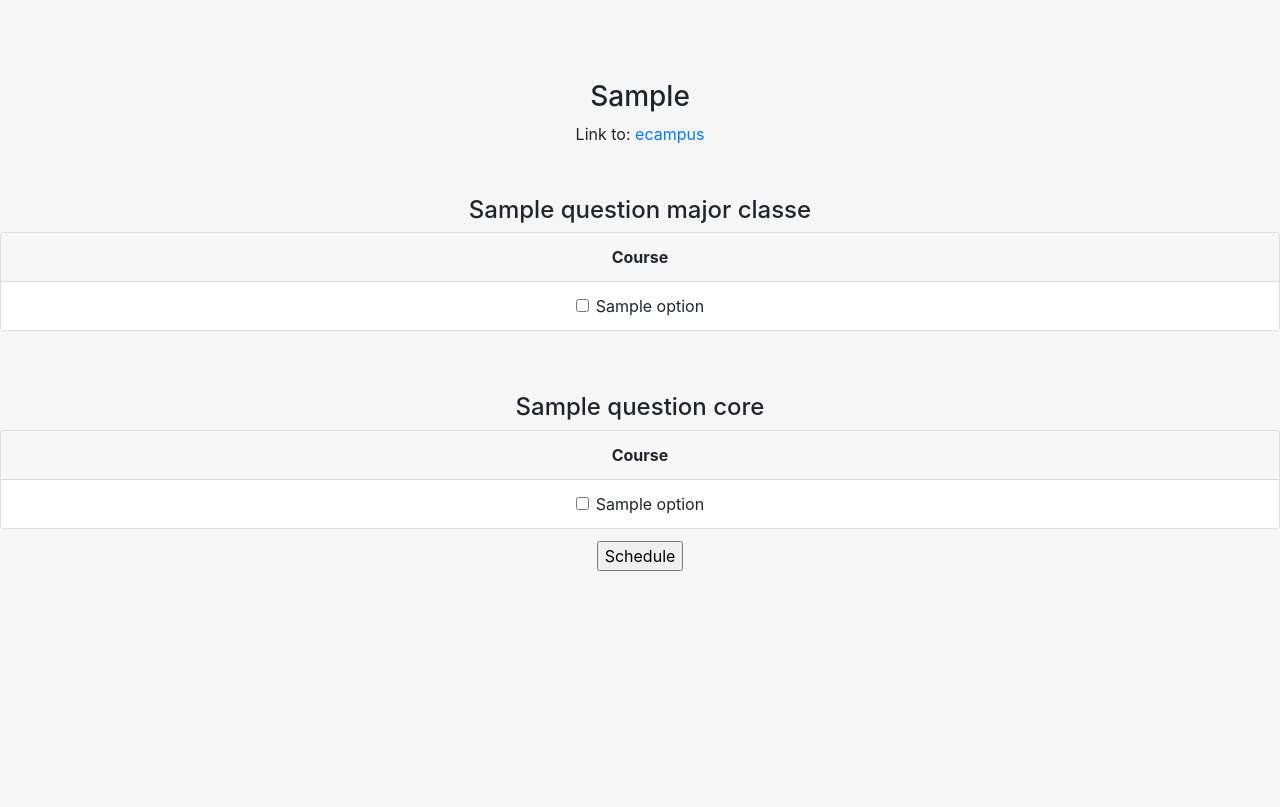
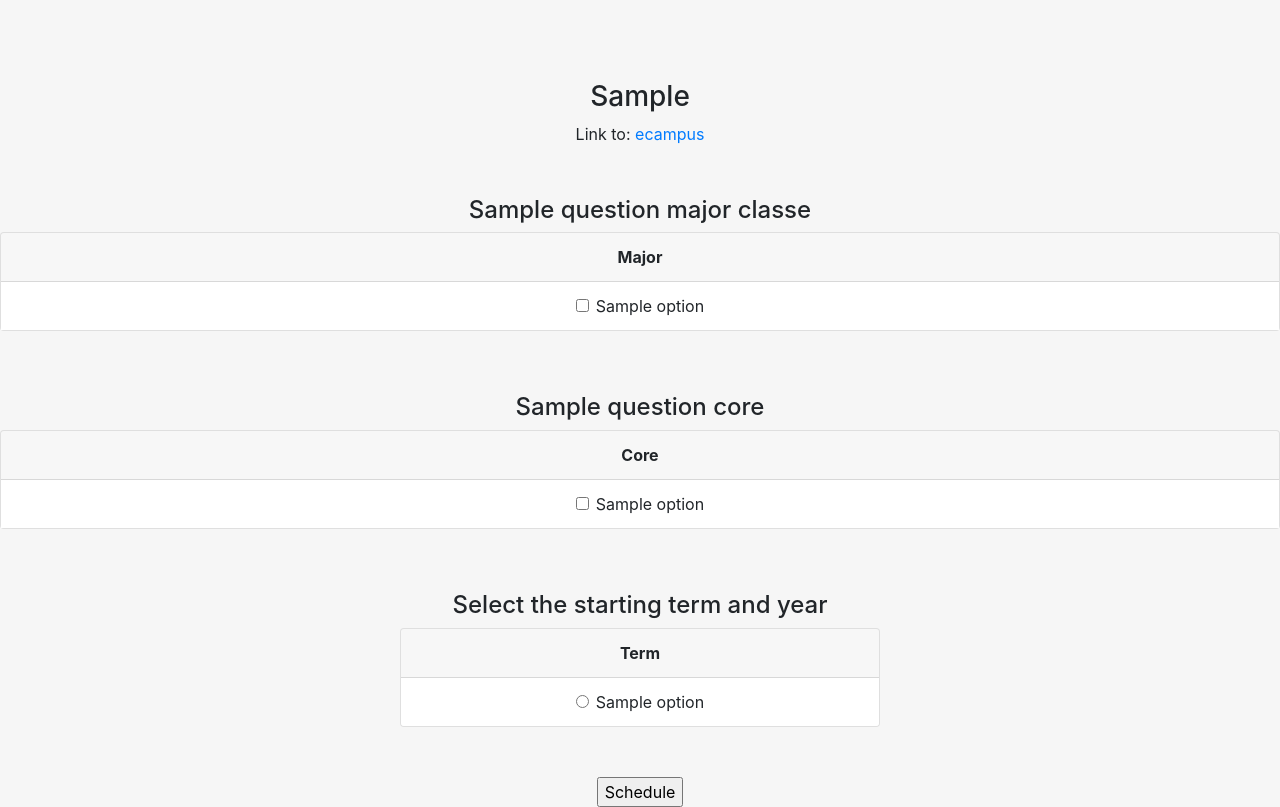
Before and after one commit to park-junha/GradPlanner, a Flask app: template templates/selectrequisites.html in a window 1280 px wide. Shown: the part 70-877 px from the top of the page. Before the commit the page ends 641 px from the top, so only its background shows below. Run offline with Flask 2, Linux system fonts and the light colour scheme; the template is opened without the code that fills it: most values are stand-ins (such as "Sample title", 1, 10 or a date in 2020); parts of the project's set-up code (start-up, migrations or seed data) failed here and were passed over; some libraries are stand-ins or nearby versions.

Commit message:
survey now has user input for starting quarter

```diff
--- a/main.py
+++ b/main.py
@@ -138,22 +138,30 @@ class FourYearPlan:
         plan = []
         currentYear = 0
         terms = ['Fall', 'Winter', 'Spring']
+
+        # Set quarter based on startQuarter argument
         try:
             quarter = terms.index(startQuarter)
+        # Default to Fall if startQuarter is invalid
         except:
             print("startQuarter:", startQuarter, "is not valid. Defaulting to Fall.")
             quarter = 0
 
+        # Set academic year (weird implementation)
         if quarter == 0:
             academicYear = str(year) + '-' + str(year + 1)
         else:
             academicYear = str(year-1) + '-' + str(year)
 
+        # Create a starting academic year in plan
         plan.append({'year': academicYear, 'yearSchedule': []})
+
+        # Fill in empty quarters of the year if starting Winter or Spring
         for emptyQuarter in range(quarter):
             plan[currentYear]['yearSchedule'].append({'quarter': terms[emptyQuarter], 'classes': []})
 
         while not self.planComplete():
+            # Create a new academic year in the plan when starting in Fall
             if quarter % 3 == 0 and quarter > 0:
                 quarter = 0
                 currentYear += 1
@@ -163,43 +171,64 @@ class FourYearPlan:
                 if VERBOSE_MODE is True: print("buildPlan(), academicYear:", academicYear)
                 plan.append({'year': academicYear, 'yearSchedule': []})
                 if VERBOSE_MODE is True: print("Current plan:", plan)
+
+            # Initialize list of enrolled classes for the quarter
             enrolledClasses = []
+
+            # Initialize quarter object for the current quarter of the plan
             plan[currentYear]['yearSchedule'].append({'quarter': terms[quarter], 'classes': []})
+
+            # Hashmap for keeping track of how many classes enrolled for the quarter, separated by category
             quarterMap = {'classCount': 0, 'majorClasses': 0, 'coreClasses': 0}
+
+            # Key-value pairs of what the class satisfies and the corresponding quarterMap key
             satisfiesMap = {self.metadata['major']: 'majorClasses', 'Core': 'coreClasses', 'Unit Requirement': 'coreClasses'}
+
+            # Go through all requisites to graduate
             for cID in self.metadata['required']:
                 # Only stores first element from satisfies member of scuClass
                 satisfies = self.metadata['required'][cID].getSatisfies()[0]
+
+                # Add class to plan if feasible and user preferences are met
                 if self.feasible(cID, terms[quarter][0], year) and self.preferenceMet(quarterMap, satisfiesMap[satisfies]):
+                    # Get pre-requisites of the class
                     if VERBOSE_MODE is True: print("buildPlan(), appending", cID, "to plan")
                     prereqs = self.metadata['required'][cID].getPrereqs()
                     if not prereqs:
                         prereqs = None
+                    # Append the class
                     plan[currentYear]['yearSchedule'][quarter]['classes'].append({'name': cID, 'prereqs': prereqs, 'units': self.metadata['required'][cID].getCredits(), 'satisfies': [satisfies]})
+                    # Add the class to the list of enrolled classes
                     enrolledClasses.append(cID)
+                    # Increment number of classes enrolled in the quarter
                     quarterMap['classCount'] += 1
+                    # Increment majorClasses or coreClasses in quarterMap, depending on which of those categories the class falls under
                     if satisfies in satisfiesMap:
                         quarterMap[satisfiesMap[satisfies]] += 1
+                # Break out of the for loop if all preferences for the quarter are met
                 if self.allPreferencesMet(quarterMap):
                     break
+            # Mark all enrolled classes for the quarter as complete
             for cID in enrolledClasses:
                 self.completeClass(cID)
             if VERBOSE_MODE is True: print("Current plan (end of while):", plan)
             if currentYear > 30:
                 if VERBOSE_MODE is True: print("Cannot build plan. Exiting program.")
                 sys.exit(1)
+            # Increment quarter by 1
             quarter += 1
+            # Increment the year if Winter
             if quarter % 3 == 1:
                 year += 1
         if VERBOSE_MODE is True: print("buildPlan(): Plan complete!")
 
+        # Fill in the remainder of the academic year with empty quarters
         for emptyQuarter in range(quarter, len(terms)):
             plan[currentYear]['yearSchedule'].append({'quarter': terms[emptyQuarter], 'classes': []})
         return plan
 
-def buildFourYearPlan(requiredMap, prevCompletedClassesMap, creditsCompleted, major):
+def buildFourYearPlan(requiredMap, prevCompletedClassesMap, creditsCompleted, major, startQuarter):
     year = 2020
-    startQuarter = "Winter"
     fourYearPlan = FourYearPlan(requiredMap, creditsCompleted, major)
     for doneClass in prevCompletedClassesMap:
         fourYearPlan.completeClass(doneClass)
@@ -367,7 +396,7 @@ def jsonifyClasses(queriedClasses):
     return classes
 
 # Build a four year plan
-def createFourYearPlan(queriedClasses, allClassesTaken, major, cur):
+def createFourYearPlan(queriedClasses, allClassesTaken, major, cur, startQuarter):
     requiredMap = {}
     doneClassesMap = {}
     creditsCompleted = 0
@@ -393,7 +422,7 @@ def createFourYearPlan(queriedClasses, allClassesTaken, major, cur):
         electiveObj = initClassObj(('Elective', 'Elective', 'Unit Requirement', 'FWS', 4))
         requiredMap[electiveKey] = electiveObj
         creditsInPlan += 4
-    return buildFourYearPlan(requiredMap, doneClassesMap, creditsCompleted, major)
+    return buildFourYearPlan(requiredMap, doneClassesMap, creditsCompleted, major, startQuarter)
 
 # Obtain number of additional elective credits needed
 def electiveCreditsNeeded(totalCredits, creditRequirement):
@@ -402,7 +431,7 @@ def electiveCreditsNeeded(totalCredits, creditRequirement):
 # Generate message for credit total requisite satisfaction based on major/core classes needed
 def generateCreditsAlert(totalCredits):
     creditRequirement = 175
-    message = "Total credits from above: " + str(totalCredits) + "."
+    message = "Total credits from options: " + str(totalCredits) + "."
     if totalCredits < creditRequirement:
         message += " Need " + str(electiveCreditsNeeded(totalCredits, creditRequirement)) + " credits of electives."
     return message
@@ -443,6 +472,9 @@ def selectRequisites():
     conn = db[0]
     cur = db[1]
 
+    # Quarters
+    terms = [{'name':'Fall','id':'Fall'}, {'name':'Winter','id':'Winter'}, {'name':'Spring','id':'Spring'}]
+
     # Translate ID of input major to queryable item name
     global userMajor
     userMajor = translateId(request.args.get('major'))
@@ -475,7 +507,7 @@ def selectRequisites():
     conn.close()
     print("Connection to database closed.")
 
-    return render_template('selectrequisites.html', questionMajorClasses=questionMajorClasses, questionCores=questionCores, creditsAlert=creditsAlert)
+    return render_template('selectrequisites.html', questionMajorClasses=questionMajorClasses, questionCores=questionCores, creditsAlert=creditsAlert, terms=terms)
 
 # Schedule page
 @app.route("/schedule")
@@ -492,7 +524,9 @@ def schedule():
     coresTaken = replaceDashesWithSpacesInList(request.args.getlist('questionCoresTaken'))
     allClassesTaken = majorClassesTaken + coresTaken
 
-    fourYearPlan = createFourYearPlan(allQueriedClasses, allClassesTaken, userMajor, cur)
+    startQuarter = request.args.get('startingQuarter')
+
+    fourYearPlan = createFourYearPlan(allQueriedClasses, allClassesTaken, userMajor, cur, startQuarter)
 
     # Close connection to database
     cur.close()
--- a/templates/selectrequisites.html
+++ b/templates/selectrequisites.html
@@ -56,7 +56,7 @@
                 <div class="card survey_name">
                   <div class="card-block">
                     <div class="card-header">
-                        Course
+                      Major
                     </div>
                     <ul class="list-group list-group-flush">
                       {% for class in column %}
@@ -74,7 +74,6 @@
                 </div>
               {% endfor %}
             </div>
-            </h4>
           </div>
 
           <div class="requirements">
@@ -84,7 +83,7 @@
                 <div class="card survey_name">
                   <div class="card-block">
                     <div class="card-header">
-                        Course
+                      Core
                     </div>
                     <ul class="list-group list-group-flush">
                       {% for class in column %}
@@ -102,7 +101,27 @@
                 </div>
               {% endfor %}
             </div>
-            </h4>
+          </div>
+
+          <div>
+            <h4>Select the starting term and year</h4>
+            <div class="card survey_name">
+              <div class="card-header">
+                Term
+              </div>
+              <ul class="list-group list-group-flush">
+                {% for option in terms %}
+                  <li class="list-group-item">
+                    <div class="form-check">
+                      <input class="form-check-input" type="radio" name="startingQuarter" id="{{ option.id     }}" value="{{ option.id }}">
+                      <label class="form-check-label" for="{{ option.id }}">
+                        {{ option.name }}
+                      </label>
+                    </div>
+                  </li>
+                {% endfor %}
+              </ul>
+            </div>
           </div>
 
       <div>
```
Lines whose indentation alone changed are shown as unchanged.
